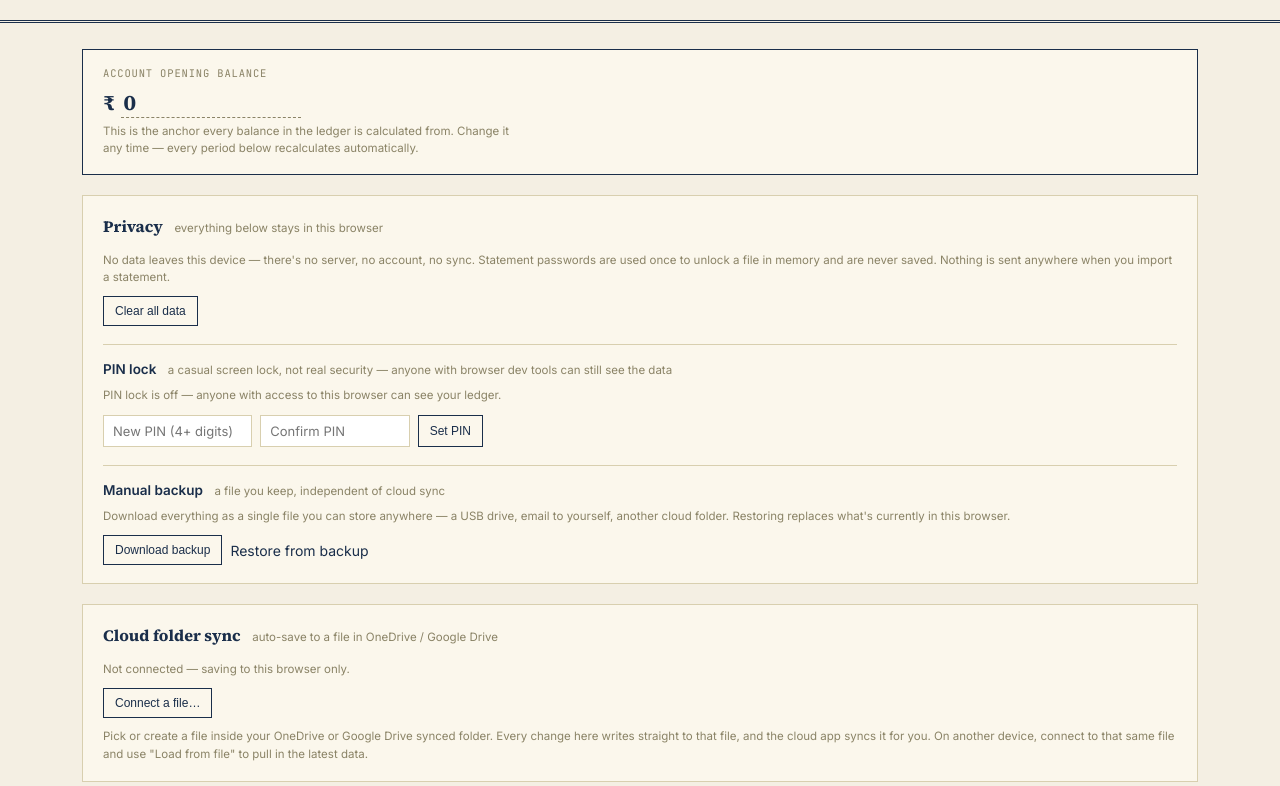
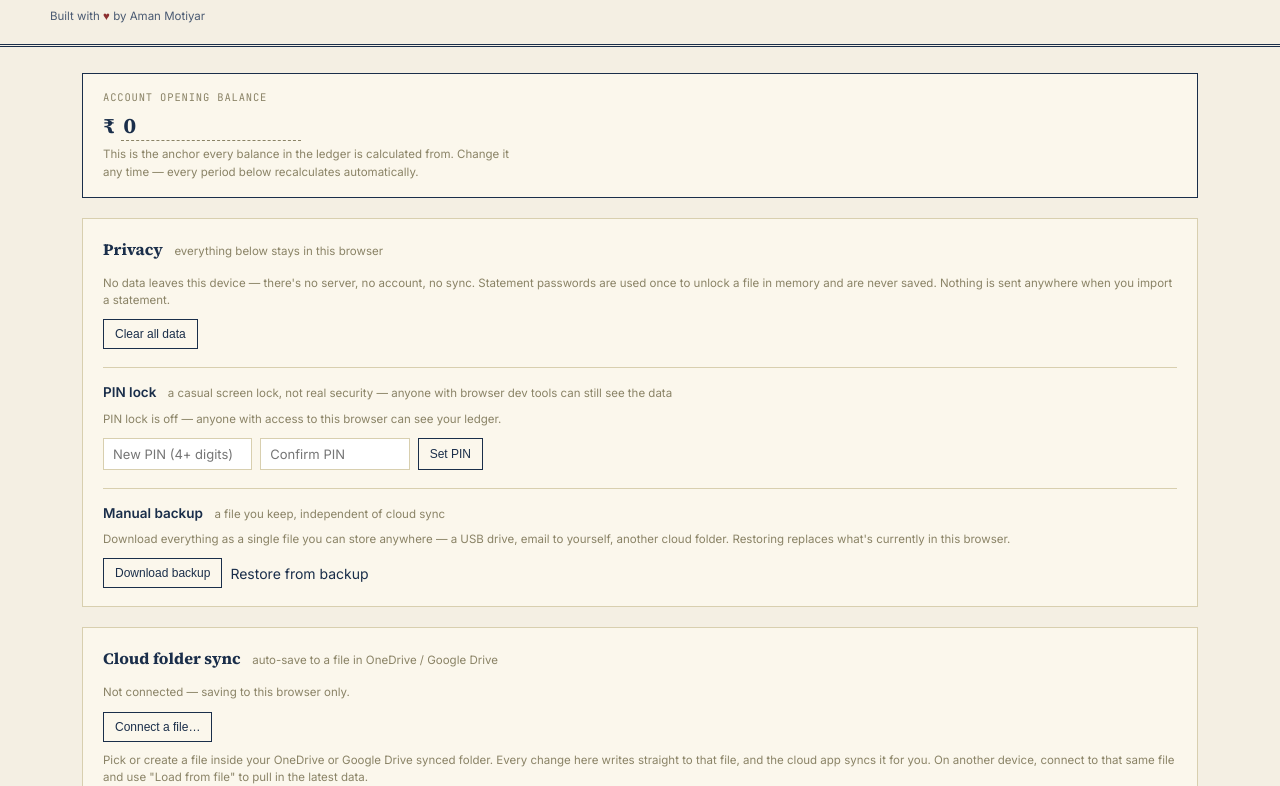
Before and after one commit to amanmotiyar/myvyaya.in, a plain HTML site: page index.html in a window 1280 px wide. Shown: the part 84-870 px from the top of the page. Drawn offline with nearby package versions, Linux system fonts and the light colour scheme.

Commit message:
Add files via upload

```diff
--- a/index.html
+++ b/index.html
@@ -145,6 +145,7 @@ tr.dup-row td{border-top-color:#E0C98F;}
     <div>
       <h1>Passbook</h1>
       <div class="tagline">Daily expense &amp; cash flow ledger</div>
+      <div style="font-size:11.5px; color:var(--ink-soft); margin-top:6px;">Built with <span style="color:var(--debit);">♥</span> by Aman Motiyar</div>
     </div>
     <div class="acct-no" id="acctStamp">Statement as of —</div>
   </div>
```
